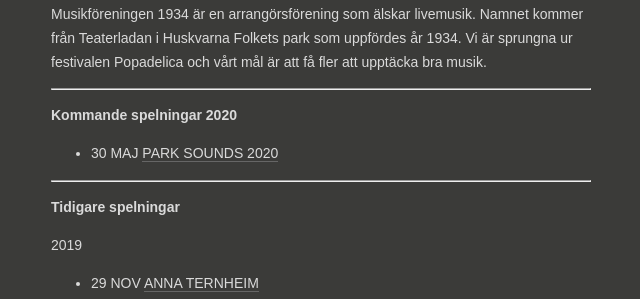
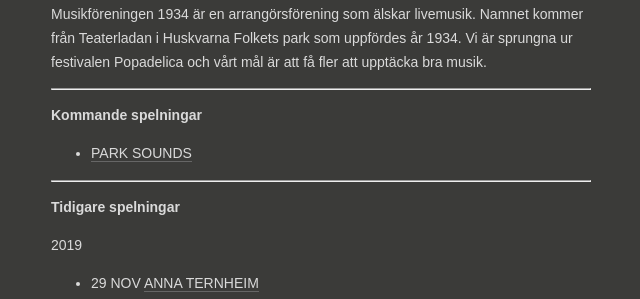
Before and after one commit to parksounds/1934.nu, a Jekyll site: the page built from index.md, in a window 1280 px wide. Shown: the part 289-588 px from the top of the page, without its empty margins (319-959 px from the left). Built offline with Jekyll 4.4.1, drawn with Linux system fonts in a browser that asks for light colours; our own code applies the rules of GitHub Pages for plain Markdown files.

Commit message:
Update index.md

```diff
--- a/index.md
+++ b/index.md
@@ -9,8 +9,8 @@ Musikföreningen 1934 är en arrangörsförening som älskar livemusik. Namnet k
 ----------
 
 
-**Kommande spelningar 2020**
-* 30 MAJ [PARK SOUNDS 2020](https://parksounds.se/)
+**Kommande spelningar**
+* [PARK SOUNDS](https://parksounds.se/)
 
 ----------
 
```
